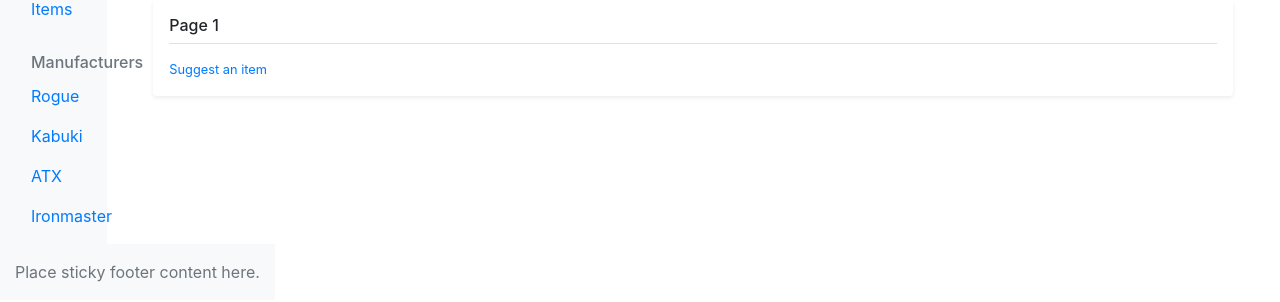
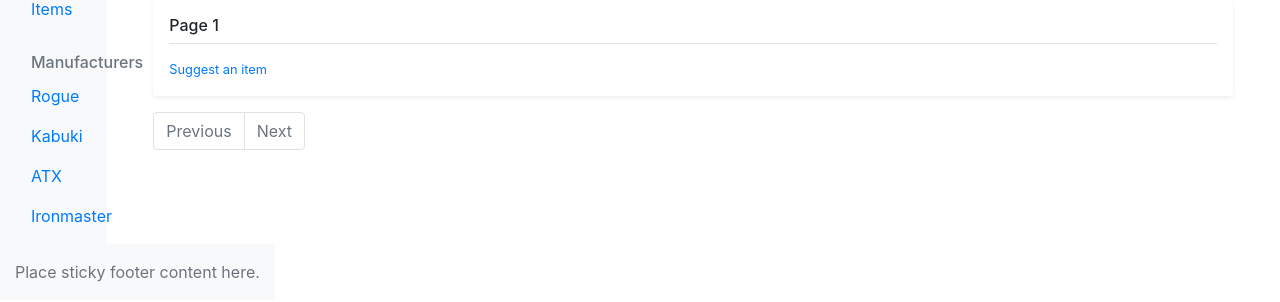
Before and after one commit to bingx1/stockbot, a Flask app: page /items in a window 1280 px wide. Shown: the part 177-479 px from the top of the page. Run offline with Flask 2, Linux system fonts and the light colour scheme; data that the repository does not hold is empty; some libraries are stand-ins or nearby versions.

Commit message:
added working pagination to items page

```diff
--- a/templates/_item.html
+++ b/templates/_item.html
@@ -2,7 +2,7 @@
   <div
     class="row g-1 border rounded overflow-hidden flex-md-row mb-3 shadow-sm h-md-250 position-relative"
   >
-    <div class="col p-4 d-flex flex-column position-static">
+    <div class="col p-4 d-flex flex-column position-relative">
       <strong class="d-inline-block mb-2 text-primary"
         >{{ item.manufacturer}}</strong
       >
--- a/templates/items.html
+++ b/templates/items.html
@@ -27,11 +27,19 @@
 {% macro render_navigation(pagination, endpoint) %}
 <nav aria-label="Page navigation example">
   <ul class="pagination">
+    {% if pagination.has_prev %}
+    <li class="page-item">
+      <a class="page-link" href="{{ url_for('webpages.items', page=pagination.prev().page) }}" tabindex="-1">Previous</a>
+    </li>
+    {% else %}
+    <li class="page-item disabled">
+      <a class="page-link" tabindex="-1">Previous</a>
+    </li>
+    {% endif %}
   {% for page in pagination.iter_pages() %}
     {% if page %}
       {% if page != pagination.page %}
         <li class="page-item"><a class="page-link" href="{{ url_for('webpages.items', page=page) }}">{{ page }} </a></li>
-        <!-- <a href="{{ url_for('webpages.items', page=page) }}">{{ page }}  </a> -->
       {% else %}
         <li class="page-item active"><a class="page-link" href="{{ url_for('webpages.items', page=page) }}">{{ page }} </a></li>
       {% endif %}
@@ -39,6 +47,16 @@
       <span class=ellipsis>…</span>
     {% endif %}
   {% endfor %}
+
+    {% if pagination.has_next %}
+    <li class="page-item">
+      <a class="page-link" href="{{ url_for('webpages.items', page=pagination.next().page) }}" tabindex="-1">Next</a>
+    </li>
+    {% else %}
+    <li class="page-item disabled">
+      <a class="page-link" tabindex="-1">Next</a>
+    </li>
+    {% endif %}
   </ul>
 </nav>
 {% endmacro %}
```
